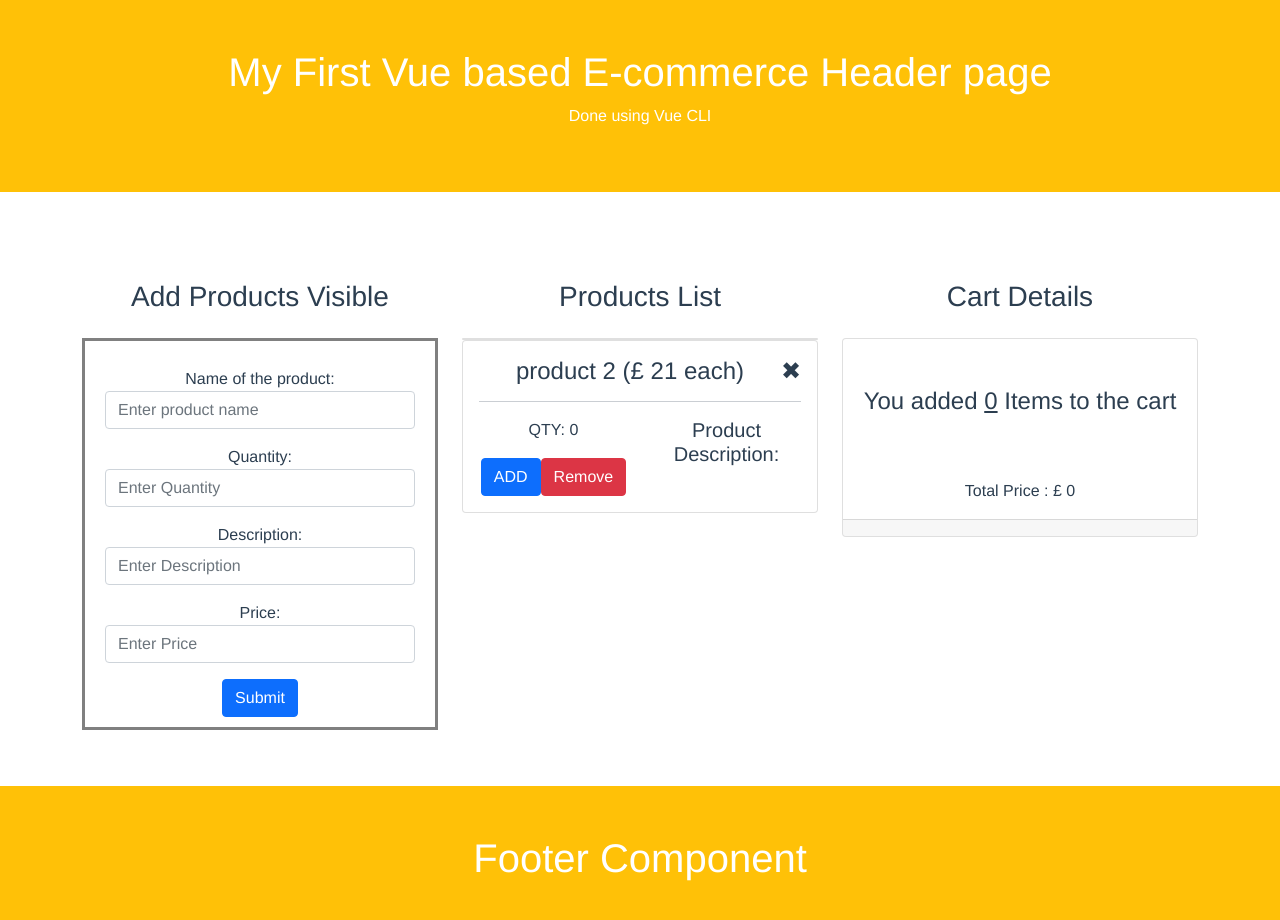
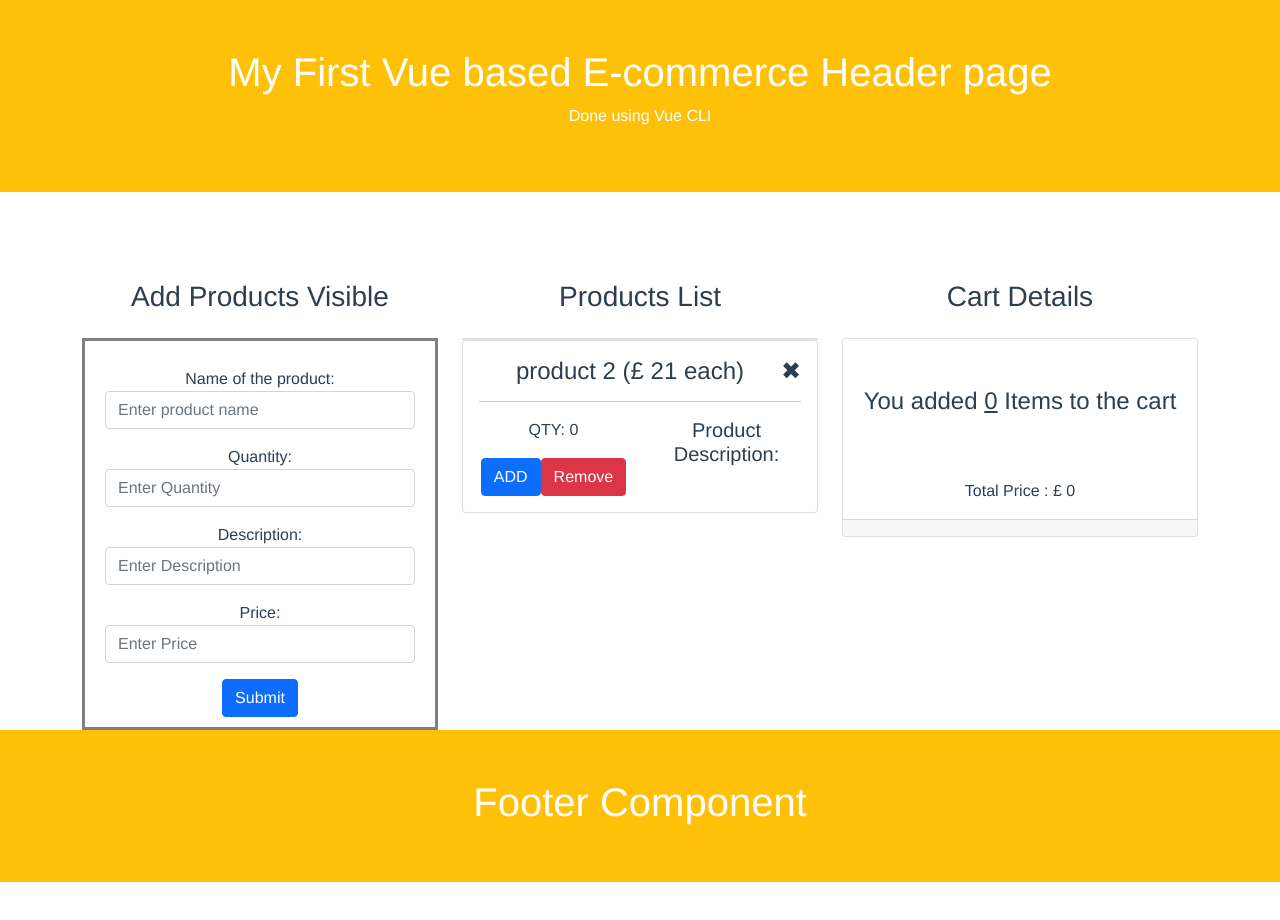
Before and after one commit to PriyathamVarma/vue_cli, a Vue app: page / in a window 1280 px wide. Shown: the top 920 px of the page. After the commit the page ends 882 px from the top, so only its background shows below. Built offline with nearby package versions, Linux system fonts and the light colour scheme.

Commit message:
components communication

```diff
--- a/src/components/Footer.vue
+++ b/src/components/Footer.vue
@@ -31,6 +31,7 @@ a {
   color: #42b983;
 }
 div{
-    margin-top:7vh;
+    margin-top:7
+    vh;
 }
 </style>
```
Also changed, not shown: src/main.js (+12 -3 lines).
